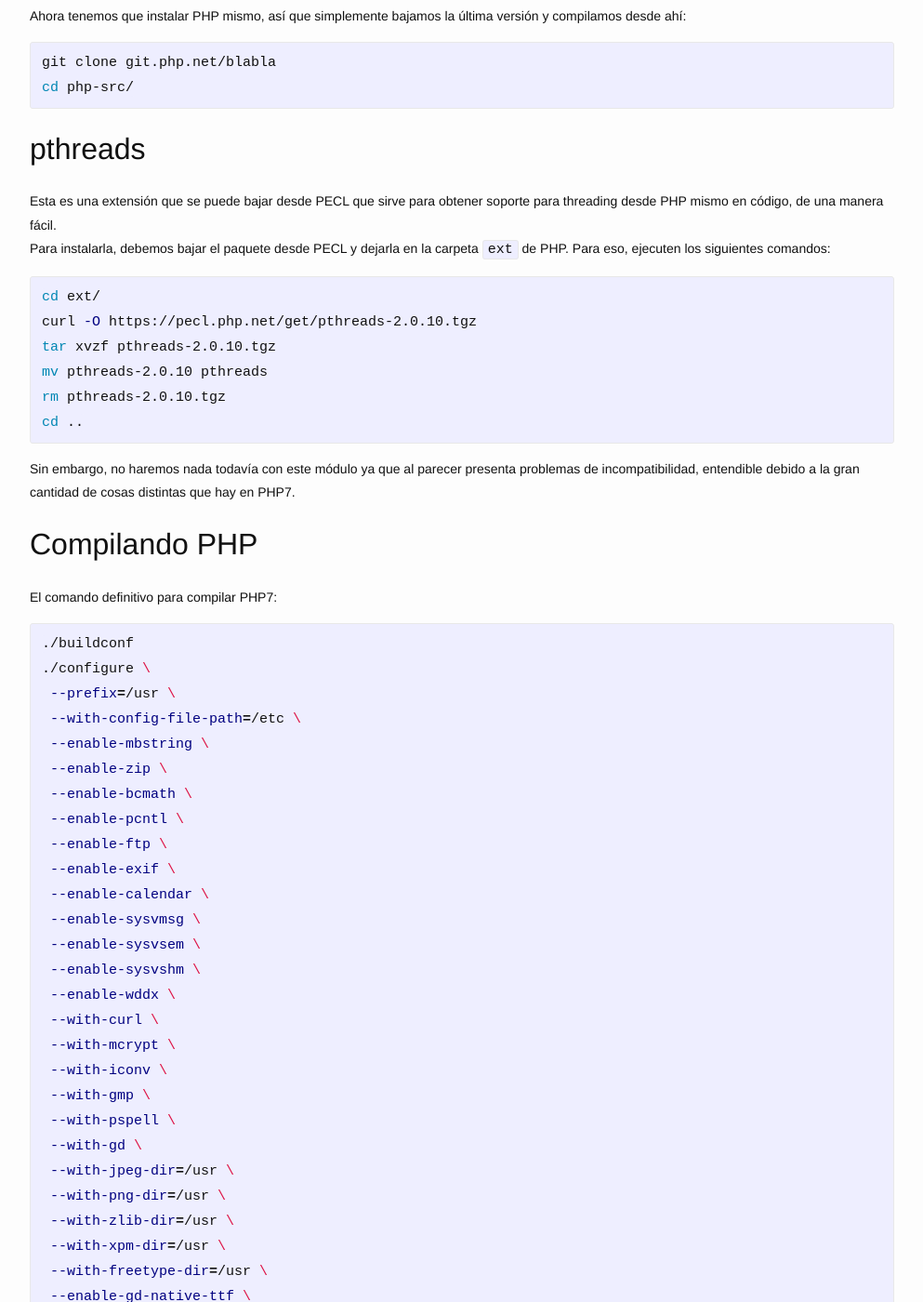
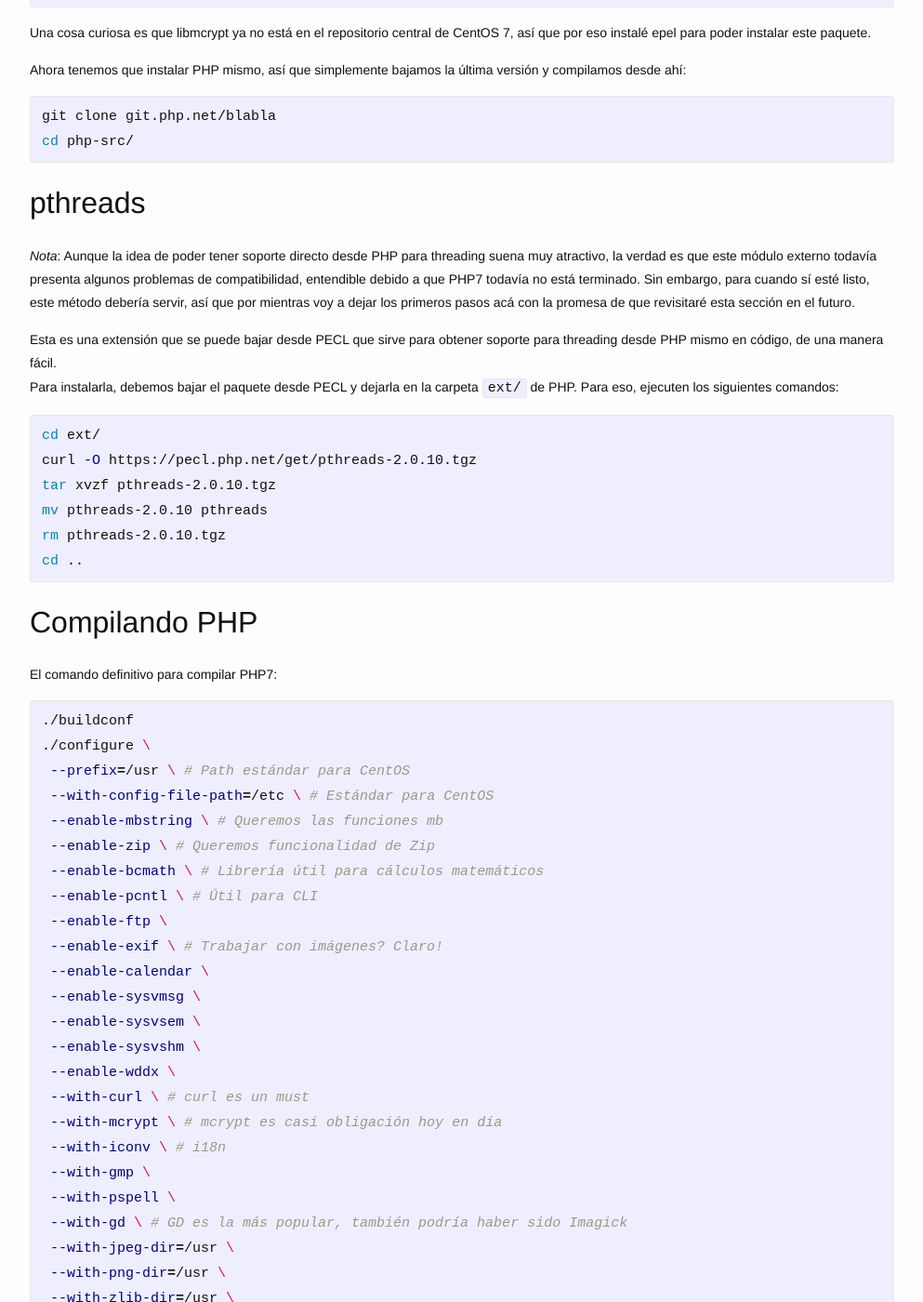
Before and after one commit to unreal4u/blog, a Jekyll site: the page built from _posts/2015/2015-06-10-compilando-php7-desde-source.markdown, in a window 1280 px wide and 1400 px high, scrolled down 896 px. Shown: the whole window at 93% size, without its empty margins (143-1136 px from the left). Built offline with Jekyll 4.4.1, drawn with Linux system fonts in a browser that asks for light colours; comment, search, counter and statistics services are not loaded; some of the changed text lies outside the part shown.

Commit message:
Many small corrections

```diff
--- a/_posts/2015/2015-06-10-compilando-php7-desde-source.markdown
+++ b/_posts/2015/2015-06-10-compilando-php7-desde-source.markdown
@@ -15,9 +15,9 @@
 Esto quiere decir básicamente que en una instalación default de WordPress, la cantidad de instrucciones de CPU se redujeron de 9.413.106.833 a 2.483.106.468 y que el tiempo que ocupa generar 1000 veces el homepage se redujo de 26.756 segundos a 11.081 segundos (Como pueden [verificar acá](https://docs.google.com/spreadsheets/d/1qW0avj2eRvPVxj_5V4BBNrOP1ULK7AaXTFsxcffFxT8/edit?pli=1#gid=1334306309)). En ambos casos, es un incremento de velocidad importante y está casi a la par (y actualmente en muchos casos aún más rápido) que HHVM de Facebook.
 
 Lo primero que necesitamos para empezar a trabajar es una instalación limpia y minimalista de CentOS 7. Por supuesto, necesitaremos algunos paquetes para empezar:
-<code>
+{% highlight bash %}
 yum install git autoconf gcc bison epel-release
-</code>
+{% endhighlight %}
 
 En principio, no necesitaremos nada más para una instalación *básica* de PHP. Sin embargo, como también quiero un PHP que sea medianamente usable, necesitaremos de algunas dependencias. ¿Cuáles? Pues, después del salto.
 
@@ -43,8 +43,12 @@
 
 ## pthreads
 
+*Nota*: Aunque la idea de poder tener soporte directo desde PHP para threading suena muy atractivo, la verdad es que este módulo externo todavía presenta
+algunos problemas de compatibilidad, entendible debido a que PHP7 todavía no está terminado. Sin embargo, para cuando sí esté listo, este método
+debería servir, así que por mientras voy a dejar los primeros pasos acá con la promesa de que revisitaré esta sección en el futuro.
+
 Esta es una extensión que se puede bajar desde PECL que sirve para obtener soporte para threading desde PHP mismo en código, de una manera fácil.
-Para instalarla, debemos bajar el paquete desde PECL y dejarla en la carpeta <code>ext</code> de PHP. Para eso, ejecuten los siguientes comandos:
+Para instalarla, debemos bajar el paquete desde PECL y dejarla en la carpeta <code>ext/</code> de PHP. Para eso, ejecuten los siguientes comandos:
 
 {% highlight bash %}
 cd ext/
@@ -55,9 +59,6 @@
 cd ..
 {% endhighlight %}
 
-Sin embargo, no haremos nada todavía con este módulo ya que al parecer presenta problemas de incompatibilidad, entendible debido a la gran cantidad
-de cosas distintas que hay en PHP7.
-
 ## Compilando PHP
 
 El comando definitivo para compilar PHP7:
@@ -65,25 +66,25 @@
 {% highlight bash %}
 ./buildconf
 ./configure \
- --prefix=/usr \
- --with-config-file-path=/etc \
- --enable-mbstring \
- --enable-zip \
- --enable-bcmath \
- --enable-pcntl \
+ --prefix=/usr \ # Path estándar para CentOS
+ --with-config-file-path=/etc \ # Estándar para CentOS
+ --enable-mbstring \ # Queremos las funciones mb
+ --enable-zip \ # Queremos funcionalidad de Zip
+ --enable-bcmath \ # Librería útil para cálculos matemáticos
+ --enable-pcntl \ # Útil para CLI
  --enable-ftp \
- --enable-exif \
+ --enable-exif \ # Trabajar con imágenes? Claro!
  --enable-calendar \
  --enable-sysvmsg \
  --enable-sysvsem \
  --enable-sysvshm \
  --enable-wddx \
- --with-curl \
- --with-mcrypt \
- --with-iconv \
+ --with-curl \ # curl es un must
+ --with-mcrypt \ # mcrypt es casi obligación hoy en día
+ --with-iconv \ # i18n
  --with-gmp \
  --with-pspell \
- --with-gd \
+ --with-gd \ # GD es la más popular, también podría haber sido Imagick
  --with-jpeg-dir=/usr \
  --with-png-dir=/usr \
  --with-zlib-dir=/usr \
@@ -92,18 +93,18 @@
  --enable-gd-native-ttf \
  --enable-gd-jis-conv \
  --with-openssl \
- --with-pdo-mysql=/usr \
- --with-gettext=/usr \
+ --with-pdo-mysql=/usr \ # PDO? Por supuesto!
+ --with-gettext=/usr \ i18n
  --with-zlib=/usr \
  --with-bz2=/usr \
  --with-recode=/usr \
  --with-mysqli=/usr/bin/mysql\_config \
- --enable-maintainer-zts \
- --enable-pthreads \
- --enable-intl \
- --enable-opcache \
- --enable-fpm \
- --with-readline
+ --enable-maintainer-zts \ # Para pthreads
+ --enable-intl \ # i18n
+ --enable-opcache \ # Powaaa
+ --enable-opcache-file \ # Experimental!
+ --enable-fpm \ # Soporte fast-cgi
+ --with-readline # Para phpdbg
 {% endhighlight %}
 
 Una vez compilado, podemos proceder a crear el build y la instalación propiamente tal, a tomar café!
@@ -112,3 +113,18 @@
 make
 make install
 {% endhighlight %}
+
+Si desean experimentar con el setting <code>--enable-opcache-file</code>, deberán incluir algunas opciones en su <code>php.ini</code>:
+
+{% highlight ini %}
+opcache.enable_cli=1
+opcache.file_cache=/tmp
+opcache.file_cache_only=1
+{% endhighlight %}
+
+Esto debería hacer opcache persistente, ideal para varias sesiones de CLI.
+
+Fuentes:
+[SupportLobby](http://supportlobby.com/library-errors-when-compile-php-5-on-centos/)
+[CryBit](http://crybit.com/20-common-php-compilation-errors-and-fix-unix/)
+[coderwall](https://coderwall.com/p/ggmpfa/php-configuration-error-and-solutions-in-rpm)
```
